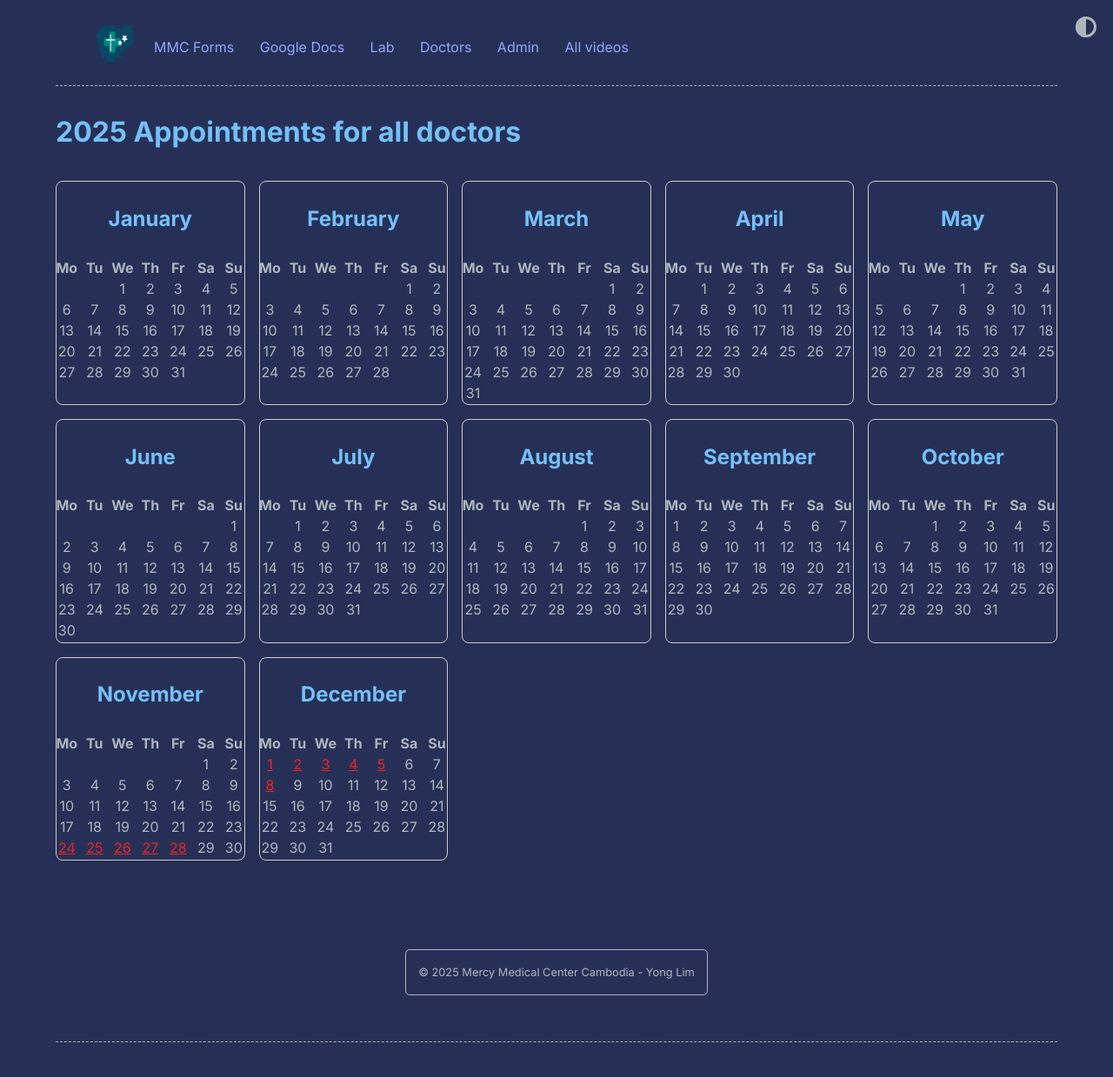
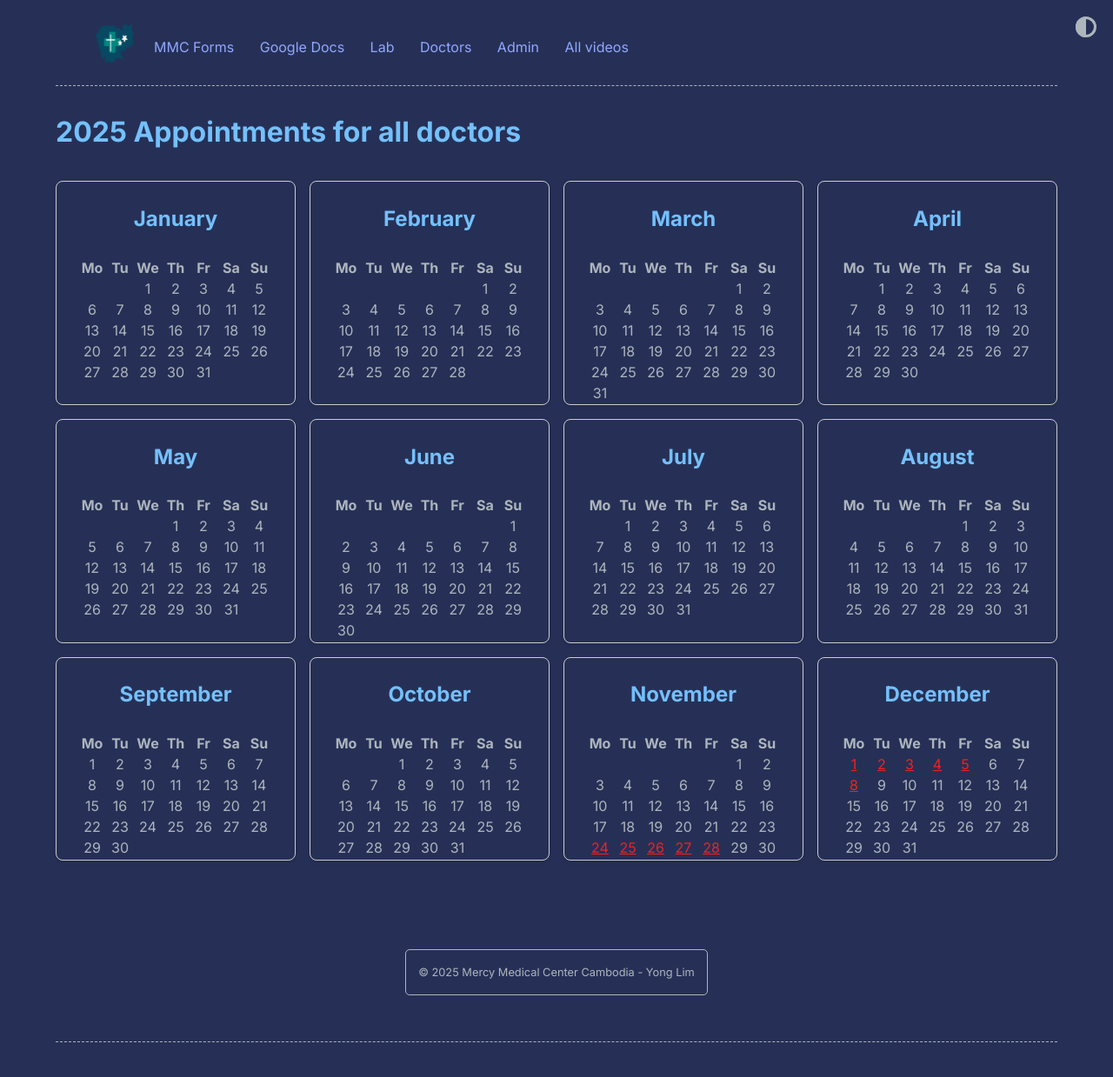
Before and after one commit to yong-lim/mmc-staff, a Jekyll site: the page built from _posts/2025-11-06-2025-Appointments.md, in a window 1280 px wide. Shown: the whole page at 87% size. Built offline with Jekyll 4.4.1, drawn with Linux system fonts in a browser that asks for light colours.

Commit message:
Increase the calendar box grid

```diff
--- a/assets/css/calendar.css
+++ b/assets/css/calendar.css
@@ -2,7 +2,7 @@
 
 .calendar-container {
   display: grid;
-  grid-template-columns: repeat(auto-fit, minmax(200px, 1fr));
+  grid-template-columns: repeat(auto-fit, minmax(230px, 1fr));
   gap: 1rem;
 }
 
```
